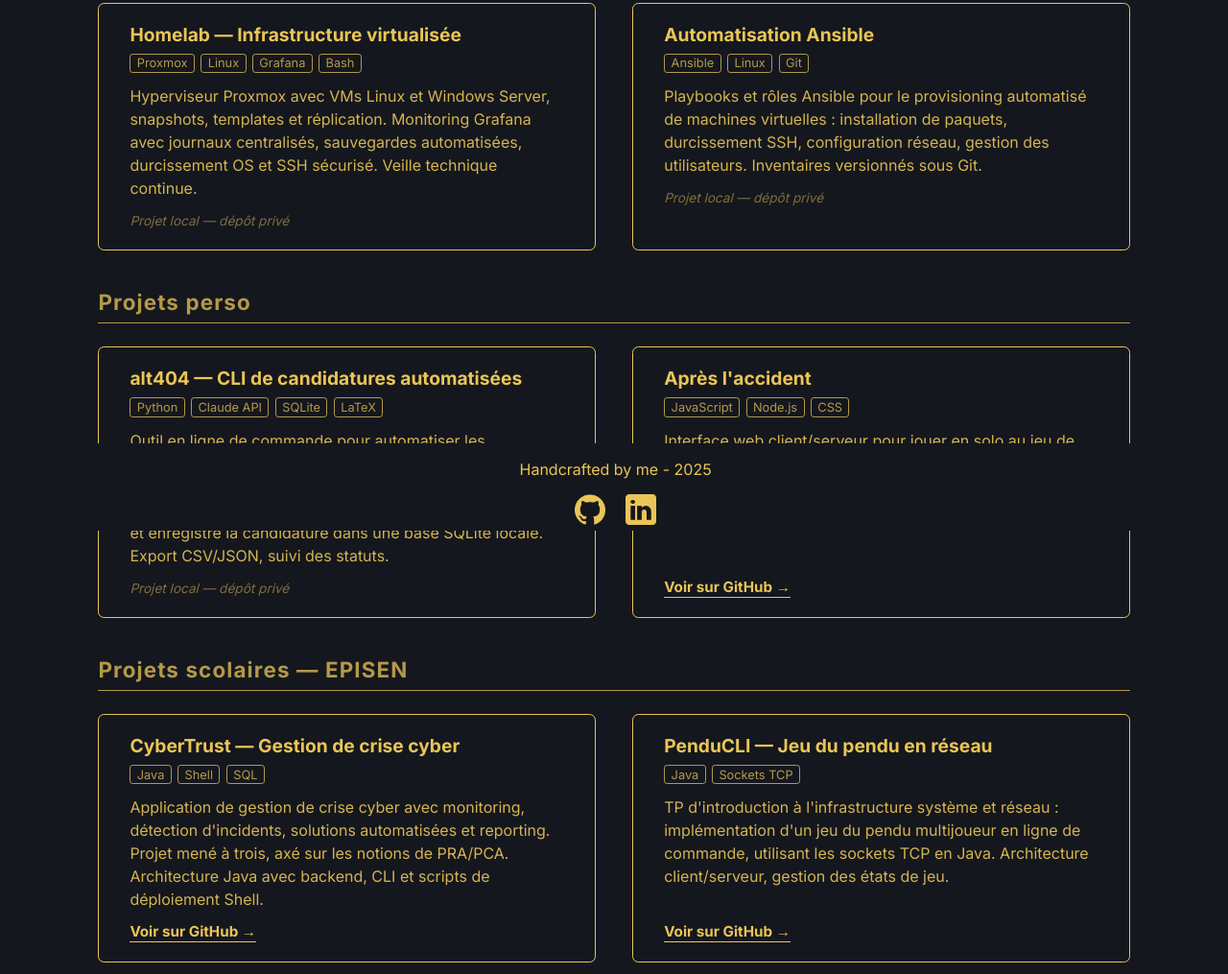
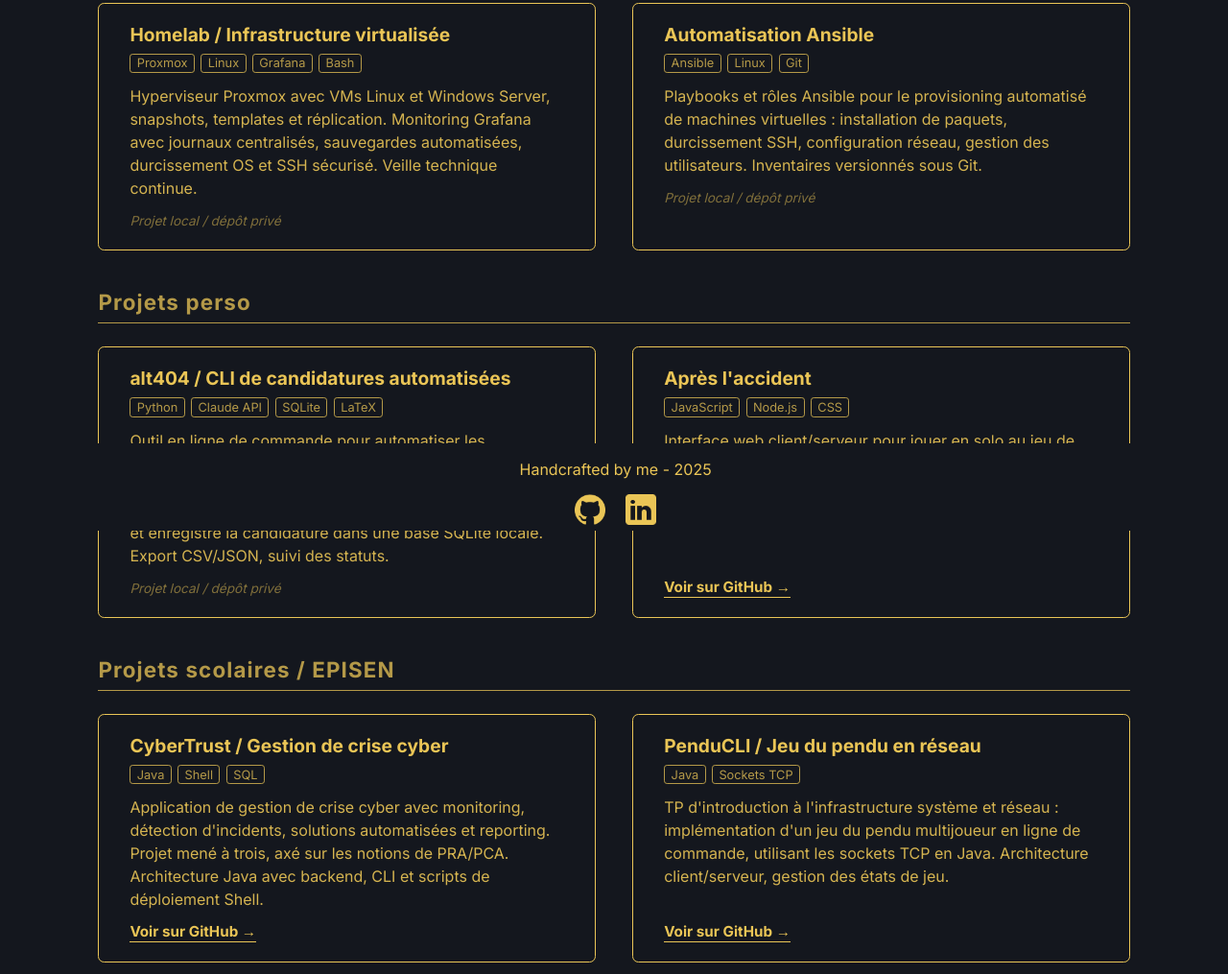
Before and after one commit to Skarginson/portfolio, a plain HTML site: page src/projets.html in a window 1280 px wide. Shown: the part 247-1262 px from the top of the page at 96% size. Drawn offline with Linux system fonts and the light colour scheme.

```diff
--- a/src/projets.html
+++ b/src/projets.html
@@ -26,7 +26,7 @@
 
           <div class="projet-card">
             <div class="projet-header">
-              <h4>Homelab — Infrastructure virtualisée</h4>
+              <h4>Homelab / Infrastructure virtualisée</h4>
               <div class="projet-tags">
                 <span class="tag">Proxmox</span>
                 <span class="tag">Linux</span>
@@ -39,7 +39,7 @@
               et réplication. Monitoring Grafana avec journaux centralisés, sauvegardes
               automatisées, durcissement OS et SSH sécurisé. Veille technique continue.
             </p>
-            <p class="projet-note">Projet local — dépôt privé</p>
+            <p class="projet-note">Projet local / dépôt privé</p>
           </div>
 
           <div class="projet-card">
@@ -56,7 +56,7 @@
               virtuelles : installation de paquets, durcissement SSH, configuration
               réseau, gestion des utilisateurs. Inventaires versionnés sous Git.
             </p>
-            <p class="projet-note">Projet local — dépôt privé</p>
+            <p class="projet-note">Projet local / dépôt privé</p>
           </div>
 
         </div>
@@ -68,7 +68,7 @@
 
           <div class="projet-card">
             <div class="projet-header">
-              <h4>alt404 — CLI de candidatures automatisées</h4>
+              <h4>alt404 / CLI de candidatures automatisées</h4>
               <div class="projet-tags">
                 <span class="tag">Python</span>
                 <span class="tag">Claude API</span>
@@ -82,7 +82,7 @@
               de motivation et le CV LaTeX via l'API Claude, compile les PDF et enregistre
               la candidature dans une base SQLite locale. Export CSV/JSON, suivi des statuts.
             </p>
-            <p class="projet-note">Projet local — dépôt privé</p>
+            <p class="projet-note">Projet local / dépôt privé</p>
           </div>
 
           <div class="projet-card">
@@ -106,12 +106,12 @@
       </div>
 
       <div class="projet-categorie">
-        <h3>Projets scolaires — EPISEN</h3>
+        <h3>Projets scolaires / EPISEN</h3>
         <div class="projet-grid">
 
           <div class="projet-card">
             <div class="projet-header">
-              <h4>CyberTrust — Gestion de crise cyber</h4>
+              <h4>CyberTrust / Gestion de crise cyber</h4>
               <div class="projet-tags">
                 <span class="tag">Java</span>
                 <span class="tag">Shell</span>
@@ -128,7 +128,7 @@
 
           <div class="projet-card">
             <div class="projet-header">
-              <h4>PenduCLI — Jeu du pendu en réseau</h4>
+              <h4>PenduCLI / Jeu du pendu en réseau</h4>
               <div class="projet-tags">
                 <span class="tag">Java</span>
                 <span class="tag">Sockets TCP</span>
```
Also changed, not shown: index.html (+1 -1 lines), 1 other file.
